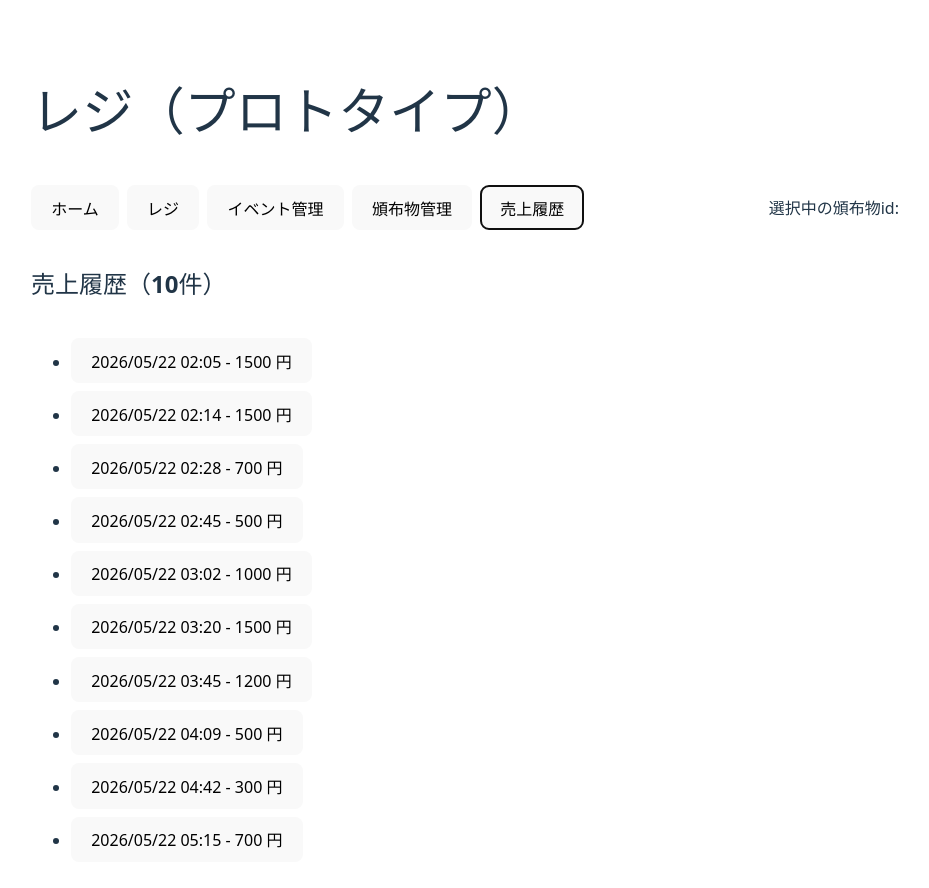
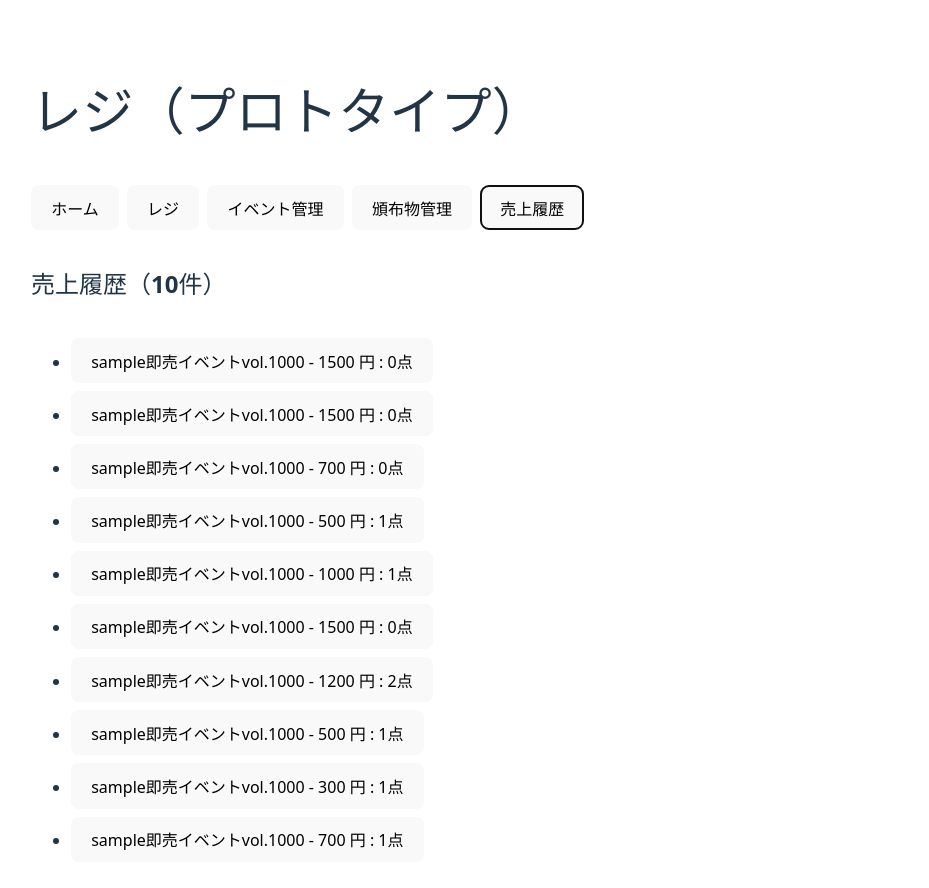
Before and after one commit to kei5o55/register, a React (Vite) app: page / in a window 1280 px wide. Both pictures are taken after a click on the button "売上履歴". Shown: the top 888 px of the page, without its empty margins (175-1104 px from the left). Built offline with nearby package versions, Linux system fonts and the light colour scheme.

Commit message:
売上履歴画面の修正
売上履歴画面の表示を変えました。
点数は、単品しか反映できてない

```diff
--- a/src/App.tsx
+++ b/src/App.tsx
@@ -502,7 +502,7 @@ const handleCheckout = () => {// チェックアウト処理（在庫チェッ
 
     sendSale();*/
 
-      // --- ⑤ カートを空にする ---
+      // カートを空にする
       setCart([]);
       setBundleCart([]);
 
@@ -625,9 +625,6 @@ const handleCheckout = () => {// チェックアウト処理（在庫チェッ
           <button onClick={() => setScreen("items")}>頒布物管理</button>
           <button onClick={() => setScreen("history")}>売上履歴</button>
         </nav>
-        <label style={{ marginLeft: "auto" }}>
-          選択中の頒布物id:{enabledItemIds}
-        </label>
       </header>
 
       {screen === "home" && (
@@ -664,6 +661,7 @@ const handleCheckout = () => {// チェックアウト処理（在庫チェッ
       {screen === "history" && (
         <HistoryScreen
           sales={sales}
+          currentEvent={currentEvent}
           onSelectSale={(id) => {
             setSelectedSaleId(id);
             go("saleDetail");
--- a/src/components/HistoryScreen.tsx
+++ b/src/components/HistoryScreen.tsx
@@ -2,15 +2,15 @@
 // eventの売上履歴画面コンポーネント
 // 指定されたイベントに関連する売上データを表示する
 
-import type { Sale } from "../logic/types";
-import { toMinuteKey } from "../logic/time";
+import type { Sale,Event } from "../logic/types";
 
 type HistoryProps = {
   sales: Sale[];
+  currentEvent: Event | null;
   onSelectSale: (id: string) => void;
 };
 
-export function HistoryScreen({ sales, onSelectSale }: HistoryProps) {
+export function HistoryScreen({ sales, currentEvent, onSelectSale }: HistoryProps) {
   return (
     <div>
       <div className="pageHeader">
@@ -24,7 +24,7 @@ export function HistoryScreen({ sales, onSelectSale }: HistoryProps) {
           {sales.map((sale) => (
             <li key={sale.id} style={{ marginBottom: 8 }}>
               <button onClick={() => onSelectSale(sale.id)}>
-                {toMinuteKey(sale.datetime)} - {sale.total} 円
+                {currentEvent ? currentEvent.name : sale.eventId} - {sale.total} 円  : {sale.items.length}点
               </button>
             </li>
           ))}
--- a/src/components/ItemScreen.tsx
+++ b/src/components/ItemScreen.tsx
@@ -43,7 +43,6 @@ export function ItemsScreen({
   onDeleteItem,
   onChangeTags,
   onChangeBundleTags,
-  //onChangeImageUrl,(今回はローカル保存に切り替えるのでURL変更は廃止)
 }: ItemsScreenProps) {
   const [newName, setNewName] = useState("");
   const [newPrice, setNewPrice] = useState("500");
```
Also changed, not shown: 1 other file (tests, documents, lock files or other folders).
